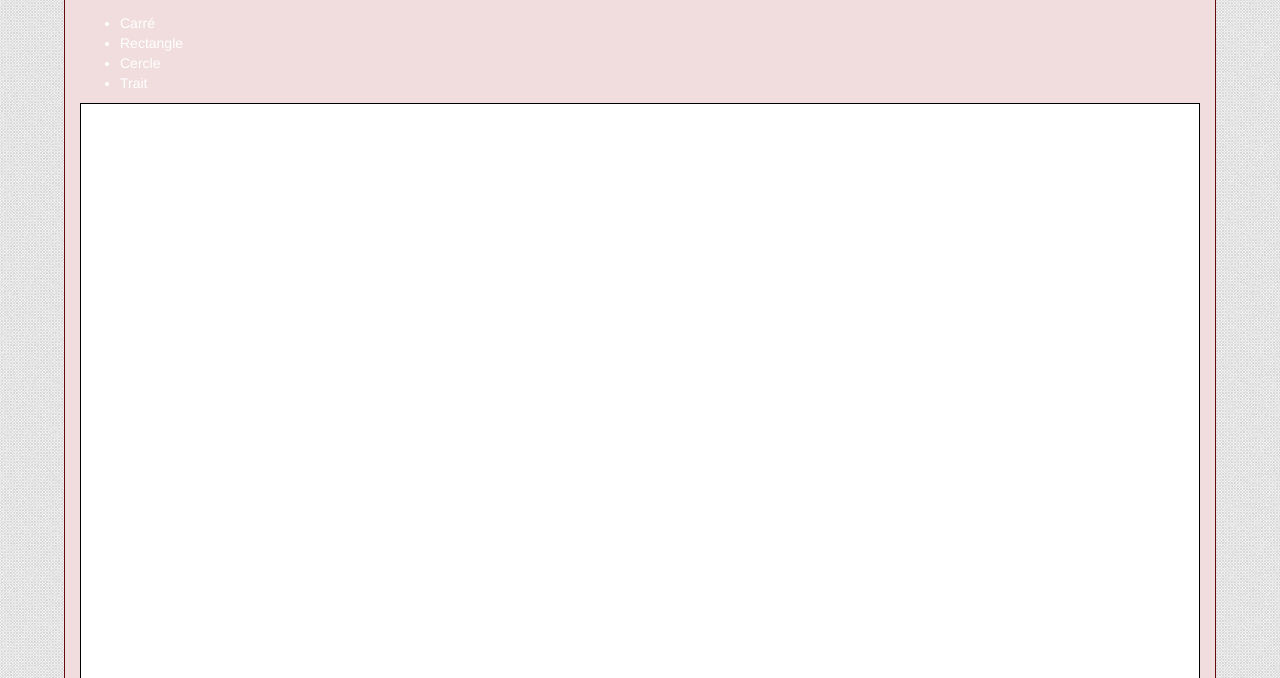
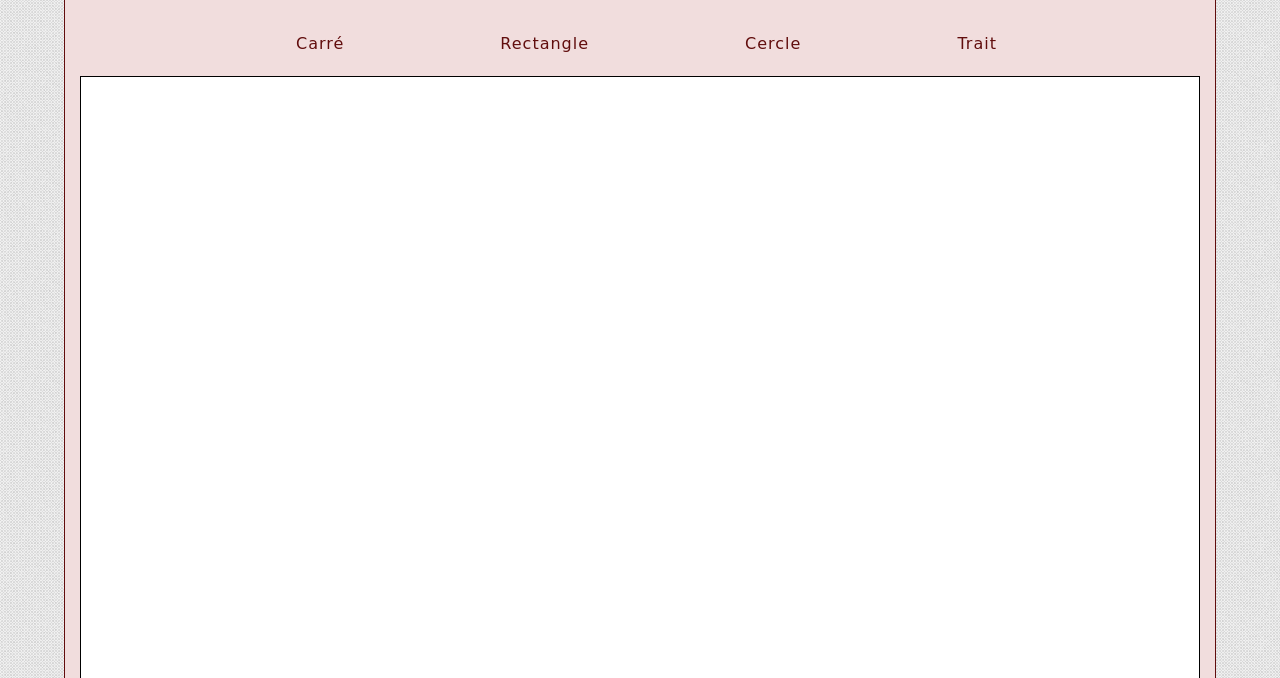
Before and after one commit to MedHoussamElMidaoui/demo, a website: page app/index.html in a window 1280 px wide. Shown: the part 122-800 px from the top of the page. Drawn offline with nearby package versions, Linux system fonts and the light colour scheme; some packages are replaced by stand-ins of ours; files that its build step writes are made by us from their sources; a script that the page names is missing.

Commit message:
final style

```diff
--- a/app/styles/main.css
+++ b/app/styles/main.css
@@ -118,3 +118,22 @@ ul li:hover {
   border-right: 1px solid #610d0d;
   border-left: 1px solid #610d0d;
 }
+
+ul {
+  display: flex;
+  color: #610d0d;
+  letter-spacing: 1px;
+  font-family: cursive;
+  font-size: 12pt;
+  margin: 20px;
+
+}
+
+ul li {
+  list-style: none;
+  margin-left: 15%;
+}
+
+ul li:hover {
+  text-decoration: overline;
+}
```
